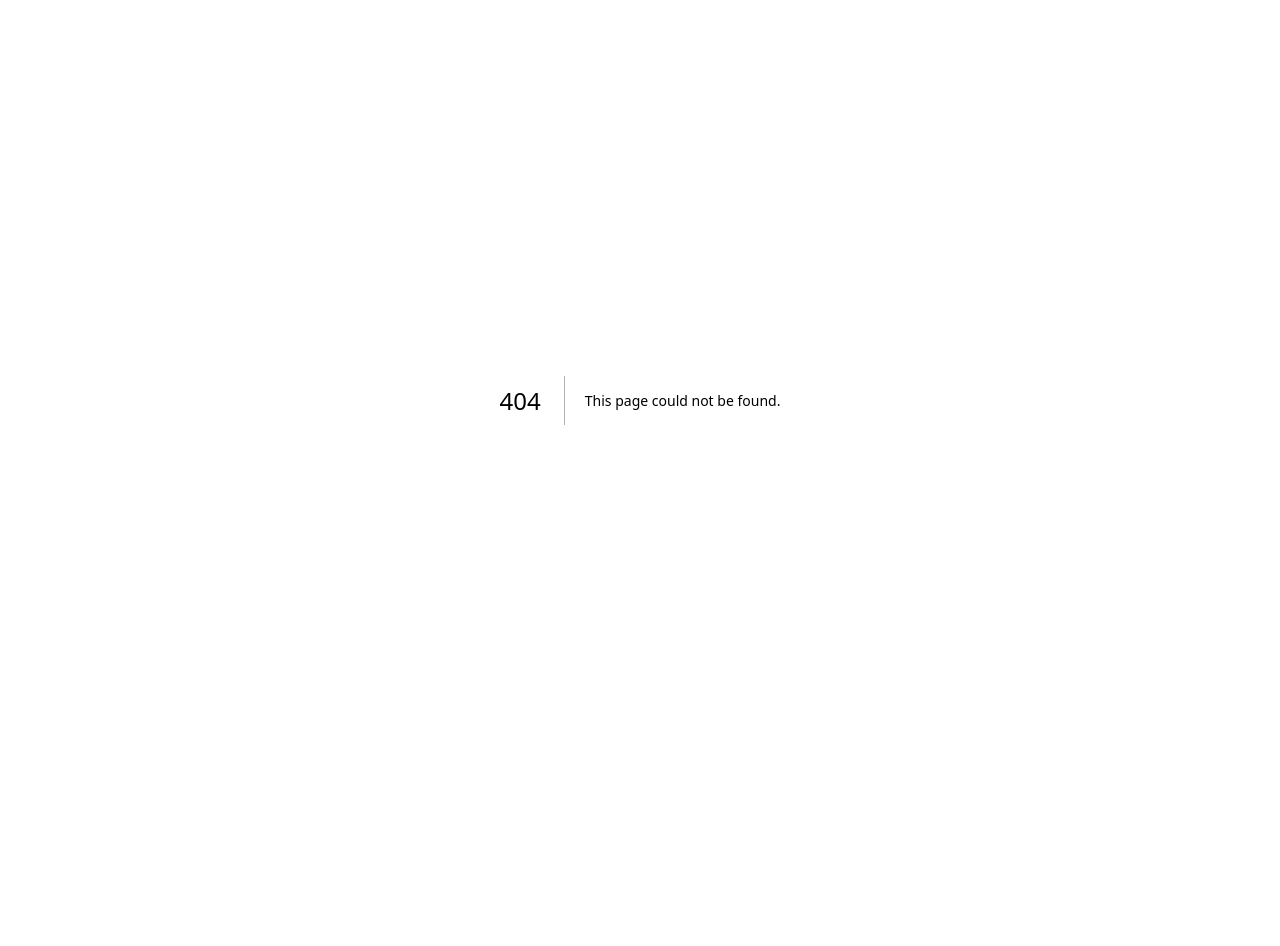
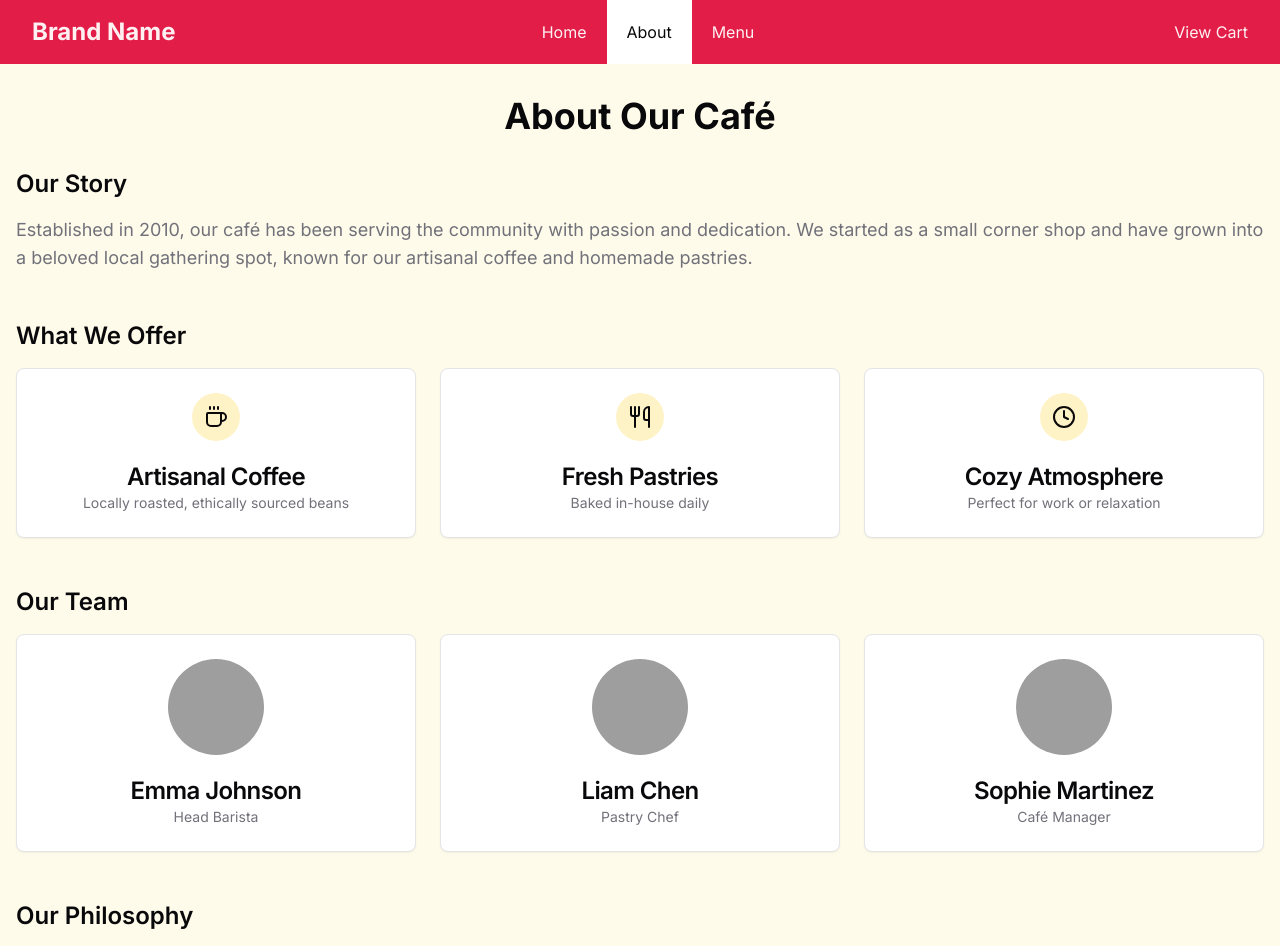
Before and after one commit to mgz11/coffee-site, a Next.js app: page /about in a window 1280 px wide. Before the commit this address had no page. Shown: the top 946 px of the page. Before the commit the page ends 800 px from the top, so only its background shows below. Built offline with nearby package versions, Linux system fonts and the light colour scheme; grey boxes are pictures that could not be loaded.

Commit message:
implemented admins sales page

```diff
--- a/package.json
+++ b/package.json
@@ -10,6 +10,7 @@
   },
   "dependencies": {
     "@prisma/client": "^5.18.0",
+    "@radix-ui/react-avatar": "^1.1.1",
     "@radix-ui/react-dropdown-menu": "^2.1.1",
     "@radix-ui/react-label": "^2.1.0",
     "@radix-ui/react-slot": "^1.1.0",
--- /dev/null
+++ b/src/app/(customerFacing)/about/page.tsx
@@ -0,0 +1,126 @@
+import { Card, CardContent, CardHeader, CardTitle } from "@/components/ui/card";
+import { Avatar, AvatarFallback, AvatarImage } from "@/components/ui/avatar";
+import { Coffee, Utensils, Clock } from "lucide-react";
+
+export default function AboutPage() {
+	return (
+		<div className="container mx-auto px-4 py-8 bg-amber-50 min-h-screen">
+			<h1 className="text-4xl font-bold mb-8 text-center text-brown-600">
+				About Our Café
+			</h1>
+
+			<section className="mb-12">
+				<h2 className="text-2xl font-semibold mb-4 text-brown-600">
+					Our Story
+				</h2>
+				<p className="text-lg text-muted-foreground">
+					Established in 2010, our café has been serving the community with
+					passion and dedication. We started as a small corner shop and have
+					grown into a beloved local gathering spot, known for our artisanal
+					coffee and homemade pastries.
+				</p>
+			</section>
+
+			<section className="mb-12">
+				<h2 className="text-2xl font-semibold mb-4 text-brown-600">
+					What We Offer
+				</h2>
+				<div className="grid grid-cols-1 md:grid-cols-3 gap-6">
+					{[
+						{
+							title: "Artisanal Coffee",
+							description: "Locally roasted, ethically sourced beans",
+							icon: Coffee,
+						},
+						{
+							title: "Fresh Pastries",
+							description: "Baked in-house daily",
+							icon: Utensils,
+						},
+						{
+							title: "Cozy Atmosphere",
+							description: "Perfect for work or relaxation",
+							icon: Clock,
+						},
+					].map((item) => (
+						<Card key={item.title} className="bg-white">
+							<CardHeader>
+								<div className="w-12 h-12 mx-auto bg-amber-100 rounded-full flex items-center justify-center">
+									<item.icon className="w-6 h-6 text-brown-600" />
+								</div>
+							</CardHeader>
+							<CardContent className="text-center">
+								<CardTitle className="mb-1 text-brown-600">
+									{item.title}
+								</CardTitle>
+								<p className="text-sm text-muted-foreground">
+									{item.description}
+								</p>
+							</CardContent>
+						</Card>
+					))}
+				</div>
+			</section>
+
+			<section className="mb-12">
+				<h2 className="text-2xl font-semibold mb-4 text-brown-600">Our Team</h2>
+				<div className="grid grid-cols-1 md:grid-cols-3 gap-6">
+					{[
+						{
+							name: "Emma Johnson",
+							role: "Head Barista",
+							avatar: "/placeholder.svg?height=100&width=100",
+						},
+						{
+							name: "Liam Chen",
+							role: "Pastry Chef",
+							avatar: "/placeholder.svg?height=100&width=100",
+						},
+						{
+							name: "Sophie Martinez",
+							role: "Café Manager",
+							avatar: "/placeholder.svg?height=100&width=100",
+						},
+					].map((member) => (
+						<Card key={member.name} className="bg-white">
+							<CardHeader>
+								<Avatar className="w-24 h-24 mx-auto">
+									<AvatarImage src={member.avatar} alt={member.name} />
+									<AvatarFallback>
+										{member.name
+											.split(" ")
+											.map((n) => n[0])
+											.join("")}
+									</AvatarFallback>
+								</Avatar>
+							</CardHeader>
+							<CardContent className="text-center">
+								<CardTitle className="mb-1 text-brown-600">
+									{member.name}
+								</CardTitle>
+								<p className="text-sm text-muted-foreground">{member.role}</p>
+							</CardContent>
+						</Card>
+					))}
+				</div>
+			</section>
+
+			<section>
+				<h2 className="text-2xl font-semibold mb-4 text-brown-600">
+					Our Philosophy
+				</h2>
+				<Card className="bg-white">
+					<CardContent className="p-6">
+						<p className="text-lg">
+							At our café, we believe in creating a warm and inviting space
+							where our community can come together. We&apos;re committed to
+							serving high-quality, ethically sourced coffee and food made with
+							love. Our goal is to make every visit a delightful experience that
+							keeps you coming back.
+						</p>
+					</CardContent>
+				</Card>
+			</section>
+		</div>
+	);
+}
--- a/src/app/(customerFacing)/stripe/purchase-success/page.tsx
+++ b/src/app/(customerFacing)/stripe/purchase-success/page.tsx
@@ -13,11 +13,11 @@ import { CheckCircle } from "lucide-react";
 import { useSearchParams } from "next/navigation";
 
 export default function SuccessPage() {
-	const searchParams = useSearchParams();
-	const orderId = searchParams.get("orderId");
+	// const searchParams = useSearchParams();
+	// const orderId = searchParams.get("orderId");
 
-	const orderNumber =
-		typeof orderId === "string" ? orderId.substring(0, 8) : null;
+	// const orderNumber =
+	// 	typeof orderId === "string" ? orderId.substring(0, 8) : null;
 
 	return (
 		<div className="container mx-auto px-4 py-8">
@@ -29,11 +29,7 @@ export default function SuccessPage() {
 				<CardContent className="space-y-4">
 					<div className="text-center text-muted-foreground">
 						<p>Thank you for your purchase.</p>
-						{orderNumber ? (
-							<p>Order Number: {orderNumber}</p>
-						) : (
-							<p>Order details are being processed. Please check back later.</p>
-						)}
+						<p>Check your email for details about your order.</p>
 					</div>
 				</CardContent>
 				<CardFooter className="flex justify-center">
--- /dev/null
+++ b/src/app/admin/_actions/orders.ts
@@ -0,0 +1,16 @@
+"use server";
+
+import db from "@/db/db";
+import { notFound } from "next/navigation";
+
+export async function deleteOrder(orderId: string) {
+	const order = await db.order.delete({
+		where: { id: orderId },
+	});
+
+	if (order === null) {
+		return notFound();
+	}
+
+	return order;
+}
--- /dev/null
+++ b/src/app/admin/orders/_components/OrderActions.tsx
@@ -0,0 +1,26 @@
+"use client";
+
+import { DropdownMenuItem } from "@/components/ui/dropdown-menu";
+import { useRouter } from "next/navigation";
+import { useTransition } from "react";
+import { deleteOrder } from "../../_actions/orders";
+
+export function DeleteDropdownItem({ orderId }: { orderId: string }) {
+	const [isPending, startTransition] = useTransition();
+	const router = useRouter();
+
+	return (
+		<DropdownMenuItem
+			className="focus:bg-destructive text-destructive focus:text-destructive-foreground"
+			disabled={isPending}
+			onClick={() =>
+				startTransition(async () => {
+					await deleteOrder(orderId);
+					router.refresh();
+				})
+			}
+		>
+			Delete
+		</DropdownMenuItem>
+	);
+}
--- /dev/null
+++ b/src/app/admin/orders/page.tsx
@@ -0,0 +1,112 @@
+import db from "@/db/db";
+import { PageHeader } from "../_components/pageHeader";
+import {
+	Table,
+	TableBody,
+	TableCell,
+	TableHead,
+	TableHeader,
+	TableRow,
+} from "@/components/ui/table";
+import { formatCurrency } from "@/lib/formatters";
+import {
+	DropdownMenu,
+	DropdownMenuContent,
+	DropdownMenuTrigger,
+} from "@/components/ui/dropdown-menu";
+import { MoreVertical } from "lucide-react";
+import { DeleteDropdownItem } from "./_components/OrderActions";
+
+/**
+ * Retrieves a list of orders from the database.
+ *
+ * @returns {Promise<Array>} A promise that resolves to an array of orders,
+ * each containing the order's id, totalInCents, and items. The orders are
+ * sorted by creation date in descending order.
+ */
+function getOrders() {
+	return db.order.findMany({
+		select: {
+			id: true,
+			totalInCents: true,
+			createdAt: true,
+			items: {
+				select: {
+					product: {
+						select: {
+							name: true,
+						},
+					},
+					quantity: true,
+				},
+			},
+		},
+		orderBy: { createdAt: "desc" },
+	});
+}
+
+export default function OrdersPage() {
+	return (
+		<>
+			<PageHeader>Sales</PageHeader>
+			<OrdersTable />
+		</>
+	);
+}
+
+async function OrdersTable() {
+	const orders = await getOrders();
+
+	if (orders.length === 0) {
+		return <p>No Sales Found</p>;
+	}
+
+	return (
+		<Table>
+			<TableHeader>
+				<TableRow>
+					<TableHead>Order Date</TableHead>
+					<TableHead>Order ID</TableHead>
+					<TableHead>Order Items</TableHead>
+					<TableHead>Price Paid</TableHead>
+					<TableHead className="w-0">
+						<span className="sr-only">Actions</span>
+					</TableHead>
+				</TableRow>
+			</TableHeader>
+			<TableBody>
+				{orders.map((order) => (
+					<TableRow key={order.id}>
+						<TableCell>{order.createdAt.toLocaleDateString()}</TableCell>
+						<TableCell>{order.id}</TableCell>
+						<TableCell>
+							{order.items.length > 0 ? (
+								<ul>
+									{order.items.map((item, index) => (
+										<li key={index}>
+											x{item.quantity} {item.product.name}
+										</li>
+									))}
+								</ul>
+							) : (
+								"No items"
+							)}
+						</TableCell>
+						<TableCell>{formatCurrency(order.totalInCents / 100)}</TableCell>
+						<TableCell className="text-center">
+							<DropdownMenu>
+								<DropdownMenuTrigger>
+									<MoreVertical />
+									<span className="sr-only">Actions</span>
+								</DropdownMenuTrigger>
+								<DropdownMenuContent>
+									<DeleteDropdownItem orderId={order.id} />
+								</DropdownMenuContent>
+							</DropdownMenu>
+						</TableCell>
+					</TableRow>
+				))}
+			</TableBody>
+		</Table>
+	);
+}
--- a/src/app/webhooks/stripe/route.tsx
+++ b/src/app/webhooks/stripe/route.tsx
@@ -81,6 +81,9 @@ export async function POST(request: NextRequest) {
 				},
 			});
 
+			// Use part of the order id as the order number that will be sent in the email
+			const orderNumber = order.id.substring(0, 8);
+
 			await resend.emails.send({
 				from: `Support <${process.env.SENDER_EMAIL}>`,
 				to: email,
--- /dev/null
+++ b/src/components/ui/avatar.tsx
@@ -0,0 +1,50 @@
+"use client"
+
+import * as React from "react"
+import * as AvatarPrimitive from "@radix-ui/react-avatar"
+
+import { cn } from "@/lib/utils"
+
+const Avatar = React.forwardRef<
+  React.ElementRef<typeof AvatarPrimitive.Root>,
+  React.ComponentPropsWithoutRef<typeof AvatarPrimitive.Root>
+>(({ className, ...props }, ref) => (
+  <AvatarPrimitive.Root
+    ref={ref}
+    className={cn(
+      "relative flex h-10 w-10 shrink-0 overflow-hidden rounded-full",
+      className
+    )}
+    {...props}
+  />
+))
+Avatar.displayName = AvatarPrimitive.Root.displayName
+
+const AvatarImage = React.forwardRef<
+  React.ElementRef<typeof AvatarPrimitive.Image>,
+  React.ComponentPropsWithoutRef<typeof AvatarPrimitive.Image>
+>(({ className, ...props }, ref) => (
+  <AvatarPrimitive.Image
+    ref={ref}
+    className={cn("aspect-square h-full w-full", className)}
+    {...props}
+  />
+))
+AvatarImage.displayName = AvatarPrimitive.Image.displayName
+
+const AvatarFallback = React.forwardRef<
+  React.ElementRef<typeof AvatarPrimitive.Fallback>,
+  React.ComponentPropsWithoutRef<typeof AvatarPrimitive.Fallback>
+>(({ className, ...props }, ref) => (
+  <AvatarPrimitive.Fallback
+    ref={ref}
+    className={cn(
+      "flex h-full w-full items-center justify-center rounded-full bg-muted",
+      className
+    )}
+    {...props}
+  />
+))
+AvatarFallback.displayName = AvatarPrimitive.Fallback.displayName
+
+export { Avatar, AvatarImage, AvatarFallback }
```
Also changed, not shown: 2 other files (tests, documents, lock files or other folders).
